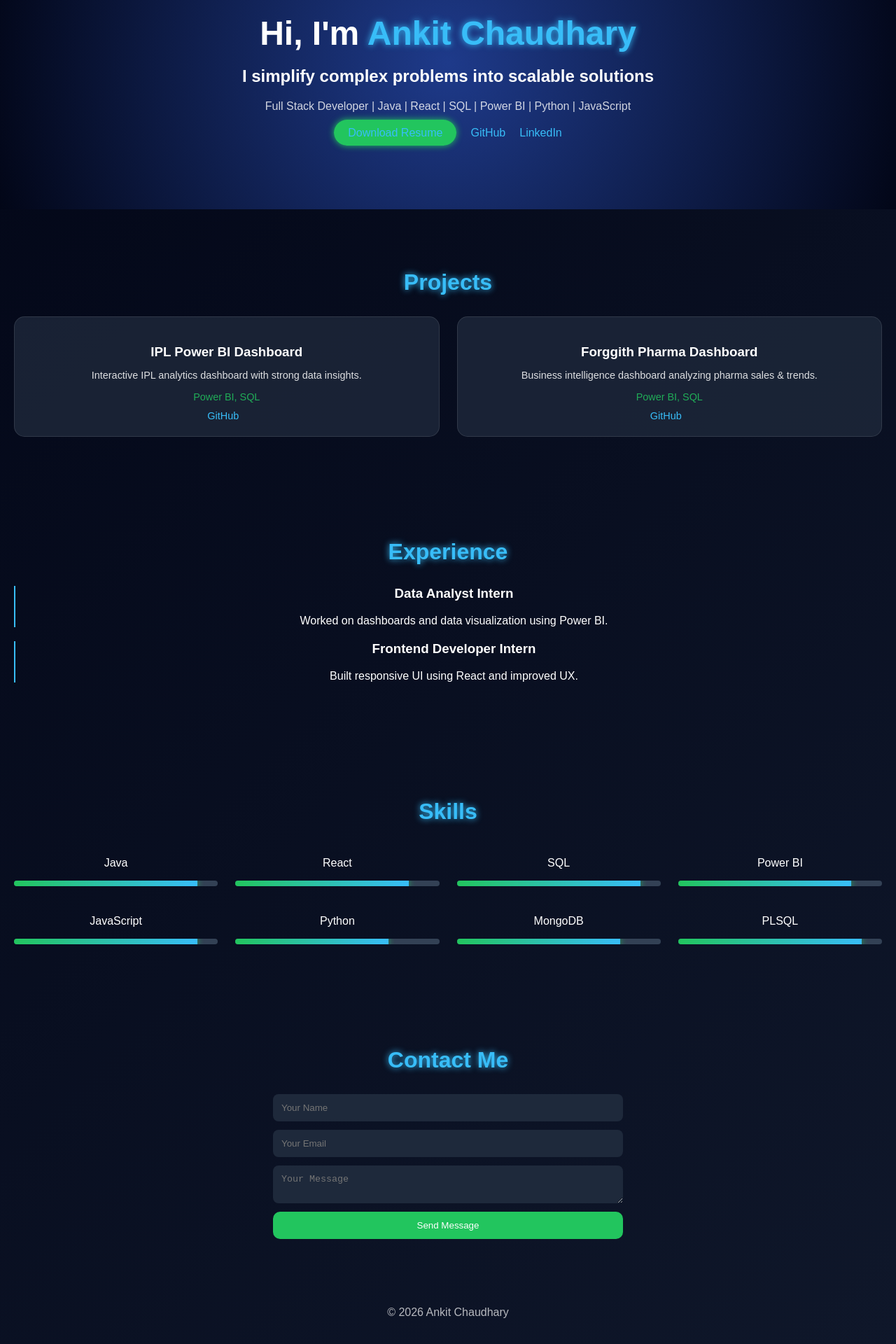
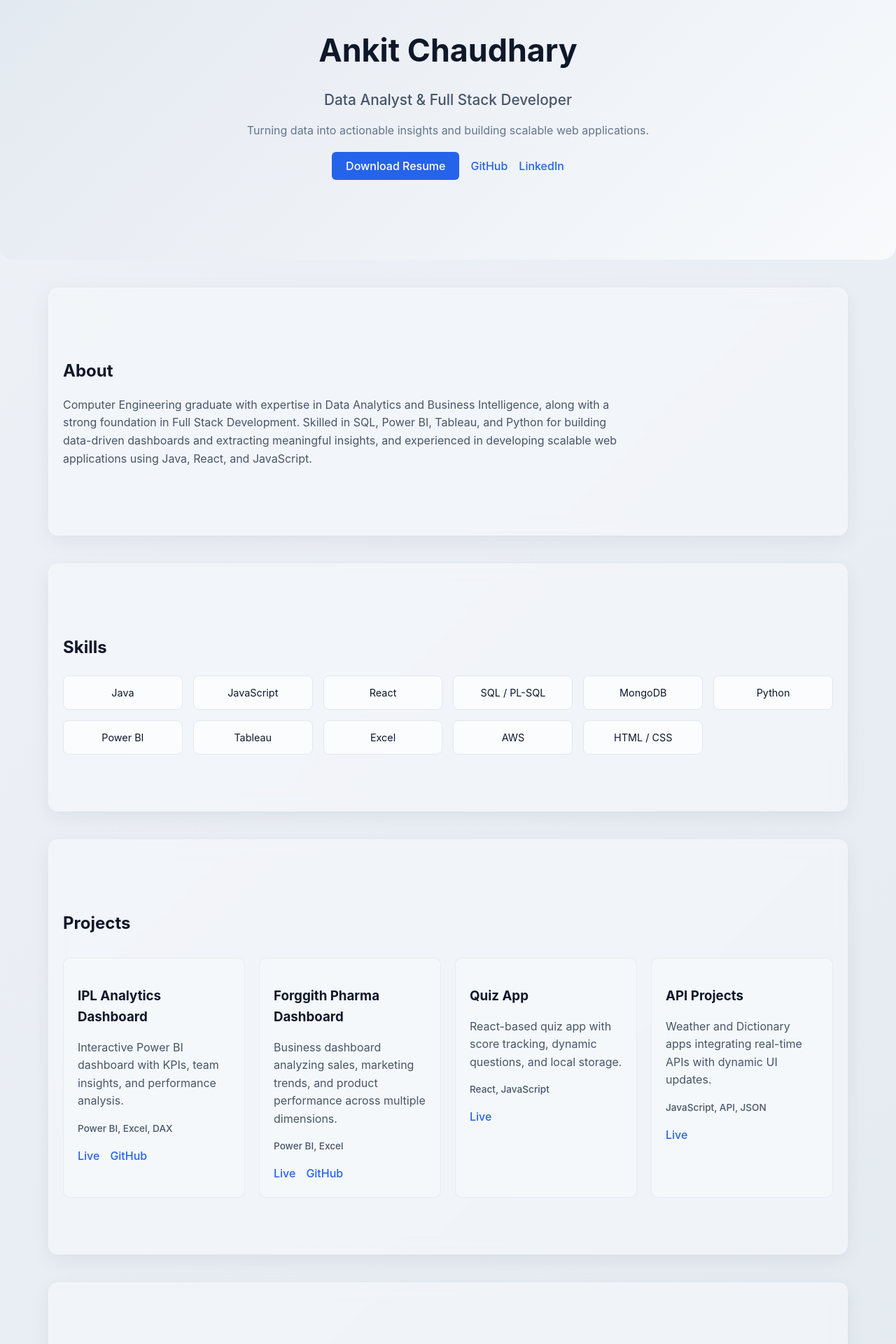
Before and after one commit to ankit14022003/portfolio, a React (Create React App) app: page / in a window 1280 px wide. Shown: the part 120-2040 px from the top of the page at 70% size. Built offline with nearby package versions, Linux system fonts and the light colour scheme.

Commit message:
updated UI and features

```diff
--- a/package.json
+++ b/package.json
@@ -10,6 +10,7 @@
     "@testing-library/user-event": "^13.5.0",
     "react": "^19.2.4",
     "react-dom": "^19.2.4",
+    "react-icons": "^5.6.0",
     "react-scripts": "5.0.1",
     "web-vitals": "^2.1.4"
   },
--- a/src/App.css
+++ b/src/App.css
@@ -1,195 +1,273 @@
 /* ===== GLOBAL ===== */
 body {
   margin: 0;
-  font-family: 'Poppins', Arial, sans-serif;
-  background: linear-gradient(135deg, #020617, #0f172a);
-  color: white;
-  scroll-behavior: smooth;
+  font-family: "Inter", Arial, sans-serif;
+  background: linear-gradient(135deg, #eef2f7, #e2e8f0);
+  color: #0f172a;
+  line-height: 1.6;
+}
+
+h1, h2, h3 {
+  margin-bottom: 10px;
+}
+
+/* ===== SECTION ===== */
+.section {
+  padding: 80px 20px;
+  max-width: 1100px;
+  margin: 40px auto;
+
+  background: rgba(248, 250, 252, 0.55);
+  backdrop-filter: blur(10px);
+
+  border-radius: 14px;
+  border: 1px solid rgba(255,255,255,0.3);
+
+  box-shadow: 0 8px 30px rgba(0,0,0,0.06);
 }
 
 /* ===== HERO ===== */
 .hero {
+  background: linear-gradient(135deg, #e2e8f0, #f8fafc);
+  padding: 120px 20px;
   text-align: center;
-  padding: 100px 20px;
-  background: radial-gradient(circle, #1e3a8a, #020617);
+  border-radius: 0 0 20px 20px;
+  margin: 0;
 }
 
-.hero h1 {
-  font-size: 3rem;
-  margin-bottom: 10px;
+.hero-content h1 {
+  font-size: 2.8rem;
+  font-weight: 700;
 }
 
-.hero span {
-  color: #38bdf8;
-  text-shadow: 0 0 10px #38bdf8;
+.hero-content h2 {
+  font-size: 1.3rem;
+  color: #475569;
+  font-weight: 500;
 }
 
-.hero p {
-  opacity: 0.8;
-  margin-bottom: 20px;
+.hero-subtext {
+  margin-top: 15px;
+  color: #64748b;
+  max-width: 600px;
+  margin-left: auto;
+  margin-right: auto;
 }
 
 /* ===== BUTTONS ===== */
+.buttons {
+  margin-top: 25px;
+}
+
 .buttons a {
-  margin: 10px;
+  margin: 8px;
   text-decoration: none;
-  color: #38bdf8;
+  font-weight: 500;
+  color: #2563eb;
+}
+
+.buttons a:hover {
+  text-decoration: underline;
+}
+
+.btn.primary {
+  background: #2563eb;
+  color: white !important;
+  padding: 10px 20px;
+  border-radius: 6px;
   transition: 0.3s;
 }
 
-.buttons a:hover {
-  text-shadow: 0 0 10px #38bdf8;
+.btn.primary:hover {
+  background: #1e40af;
 }
 
-.btn {
-  padding: 10px 20px;
-  background: #22c55e;
-  color: white;
-  border-radius: 25px;
-  transition: 0.3s;
-  box-shadow: 0 0 10px #22c55e;
+/* ===== ABOUT ===== */
+.about-text {
+  max-width: 800px;
+  color: #475569;
 }
 
-.btn:hover {
-  transform: scale(1.05);
-  box-shadow: 0 0 20px #22c55e;
+/* ===== SKILLS ===== */
+.skills-grid {
+  display: grid;
+  grid-template-columns: repeat(auto-fit, minmax(160px, 1fr));
+  gap: 15px;
+  margin-top: 20px;
 }
 
-/* ===== SECTIONS ===== */
-.section {
-  padding: 60px 20px;
+.skill {
+  background: rgba(255,255,255,0.7);
+  border: 1px solid #e2e8f0;
+  padding: 12px;
+  border-radius: 8px;
   text-align: center;
+  font-size: 0.9rem;
+  transition: 0.2s;
 }
 
-.section h2 {
-  font-size: 2rem;
-  margin-bottom: 30px;
-  color: #38bdf8;
-  text-shadow: 0 0 10px #38bdf8;
+.skill:hover {
+  background: #e0ecff;
+  transform: translateY(-3px);
 }
 
-/* ===== GRID ===== */
+/* ===== PROJECTS ===== */
 .grid {
   display: grid;
-  grid-template-columns: repeat(auto-fit, minmax(250px, 1fr));
-  gap: 25px;
+  grid-template-columns: repeat(auto-fit, minmax(260px, 1fr));
+  gap: 20px;
+  margin-top: 30px;
 }
 
-/* ===== CARD ===== */
 .card {
-  background: rgba(30, 41, 59, 0.8);
+  background: rgba(248, 250, 252, 0.6);
+  border: 1px solid rgba(0,0,0,0.05);
   padding: 20px;
-  border-radius: 15px;
-  transition: 0.3s;
-  border: 1px solid rgba(255,255,255,0.1);
+  border-radius: 10px;
+  transition: 0.25s ease;
 }
 
 .card:hover {
-  transform: translateY(-10px) scale(1.02);
-  box-shadow: 0 0 25px #38bdf8;
-}
-
-.card h3 {
-  margin-bottom: 10px;
+  transform: translateY(-5px);
+  box-shadow: 0 10px 25px rgba(0,0,0,0.08);
 }
 
 .card p {
-  font-size: 0.9rem;
-  opacity: 0.85;
+  color: #475569;
 }
 
 .tech {
-  color: #22c55e;
-  margin: 10px 0;
+  margin-top: 10px;
+  font-size: 0.85rem;
+  color: #2563eb;
+  font-weight: 500;
 }
 
-/* ===== CARD LINKS ===== */
-.card a {
-  margin-right: 10px;
-  color: #38bdf8;
-  text-decoration: none;
-  font-size: 0.9rem;
+/* ===== PROJECT LINKS ===== */
+.card-links {
+  margin-top: 15px;
 }
 
-.card a:hover {
-  text-shadow: 0 0 10px #38bdf8;
+.card-links a {
+  margin-right: 15px;
+  text-decoration: none;
+  color: #2563eb;
+  font-weight: 500;
 }
 
-/* ===== TIMELINE ===== */
-.timeline div {
-  margin-bottom: 20px;
-  padding-left: 15px;
-  border-left: 2px solid #38bdf8;
+.card-links a:hover {
+  text-decoration: underline;
 }
 
-/* ===== SKILL BAR ===== */
-.bar {
-  background: #334155;
-  height: 8px;
-  border-radius: 5px;
-  overflow: hidden;
+/* ===== EXPERIENCE ===== */
+.timeline {
+  margin-top: 20px;
 }
 
-.fill {
-  background: linear-gradient(90deg, #22c55e, #38bdf8);
-  height: 100%;
-  transition: width 1s ease-in-out;
-  box-shadow: 0 0 10px #22c55e;
+.timeline div {
+  margin-bottom: 25px;
+}
+
+.company {
+  color: #475569;
+  font-weight: 500;
+}
+
+.duration {
+  font-size: 0.85rem;
+  color: #94a3b8;
+}
+
+/* ===== CONTACT ===== */
+.contact-container {
+  display: flex;
+  justify-content: space-between;
+  gap: 40px;
+  flex-wrap: wrap;
+}
+
+.contact-info {
+  flex: 1;
+  min-width: 250px;
+}
+
+.contact-info p {
+  margin: 5px 0;
+  color: #475569;
+}
+
+.contact-links a {
+  margin-right: 15px;
+  text-decoration: none;
+  color: #2563eb;
+  font-weight: 500;
+}
+
+.contact-links a:hover {
+  text-decoration: underline;
 }
 
 /* ===== FORM ===== */
 form {
+  flex: 1;
+  min-width: 250px;
   display: flex;
   flex-direction: column;
   gap: 12px;
-  max-width: 500px;
-  margin: auto;
 }
 
-input,
-textarea {
-  padding: 12px;
-  border-radius: 8px;
-  border: none;
-  outline: none;
-  background: #1e293b;
-  color: white;
+input, textarea {
+  width: 100%;
+  padding: 10px;
+  border: 1px solid #d1d5db;
+  border-radius: 6px;
+  font-size: 0.9rem;
 }
 
-input:focus,
-textarea:focus {
-  box-shadow: 0 0 10px #38bdf8;
+textarea {
+  min-height: 100px;
+  resize: vertical;
+}
+
+input:focus, textarea:focus {
+  outline: none;
+  border-color: #2563eb;
 }
 
 button {
-  padding: 12px;
-  background: #22c55e;
+  width: fit-content;
+  padding: 10px 20px;
+  background: #2563eb;
+  color: white;
   border: none;
-  color: white;
-  border-radius: 10px;
-  transition: 0.3s;
+  border-radius: 6px;
   cursor: pointer;
 }
 
 button:hover {
-  box-shadow: 0 0 15px #22c55e;
-  transform: scale(1.05);
+  background: #1e40af;
 }
 
 /* ===== FOOTER ===== */
 .footer {
   text-align: center;
   padding: 20px;
-  opacity: 0.7;
+  font-size: 0.9rem;
+  color: #64748b;
 }
 
 /* ===== RESPONSIVE ===== */
 @media (max-width: 768px) {
-  .hero h1 {
+  .hero-content h1 {
     font-size: 2rem;
   }
 
-  .section h2 {
-    font-size: 1.6rem;
+  .section {
+    margin: 20px;
+    padding: 60px 20px;
+  }
+
+  .contact-container {
+    flex-direction: column;
   }
 }
--- a/src/App.js
+++ b/src/App.js
@@ -5,141 +5,213 @@ function App() {
   return (
     <div>
       <Hero />
+      <About />
+      <Skills />
       <Projects />
       <Experience />
-      <Skills />
       <Contact />
       <Footer />
     </div>
   );
 }
 
-// ================= HERO =================
+// ===== HERO =====
 const Hero = () => (
   <section className="hero">
-    <h1>
-      Hi, I'm <span>Ankit Chaudhary</span>
-    </h1>
+    <div className="hero-content">
+      <h1>Ankit Chaudhary</h1>
+      <h2>Data Analyst & Full Stack Developer</h2>
 
-    <h2>I simplify complex problems into scalable solutions</h2>
-
-    <p>
-      Full Stack Developer | Java | React | SQL | Power BI | Python | JavaScript
+      <p className="hero-subtext">
+        Turning data into actionable insights and building scalable web applications.
       </p>
 
       <div className="buttons">
         <a
-        href="https://drive.google.com/file/d/1ss-7E_f1CdSG7SWJd51AgHigz8a0MJD3/view?usp=drive_link" className="btn" target="_blank" rel="noreferrer">Download Resume</a>
+          href="https://drive.google.com/file/d/1ss-7E_f1CdSG7SWJd51AgHigz8a0MJD3/view"
+          className="btn primary"
+          target="_blank"
+          rel="noreferrer"
+        >
+          Download Resume
+        </a>
 
-      <a href="https://github.com/ankit14022003" target="_blank" rel="noreferrer">GitHub</a>
+        <a href="https://github.com/ankit14022003" target="_blank" rel="noreferrer">
+          GitHub
+        </a>
 
-      <a href="https://www.linkedin.com/in/ankit-chaudhary-bbbb06247" target="_blank" rel="noreferrer">LinkedIn</a>
+        <a href="https://www.linkedin.com/in/ankit-chaudhary-bbbb06247" target="_blank" rel="noreferrer">
+          LinkedIn
+        </a>
+      </div>
     </div>
   </section>
 );
 
-// ================= PROJECTS =================
+// ===== ABOUT =====
+const About = () => (
+  <section className="section">
+    <h2>About</h2>
+
+    <p className="about-text">
+      Computer Engineering graduate with expertise in Data Analytics and Business Intelligence,
+      along with a strong foundation in Full Stack Development. Skilled in SQL, Power BI, Tableau,
+      and Python for building data-driven dashboards and extracting meaningful insights, and
+      experienced in developing scalable web applications using Java, React, and JavaScript.
+    </p>
+  </section>
+);
+
+// ===== SKILLS =====
+const Skills = () => (
+  <section className="section">
+    <h2>Skills</h2>
+
+    <div className="skills-grid">
+      {[
+        "Java",
+        "JavaScript",
+        "React",
+        "SQL / PL-SQL",
+        "MongoDB",
+        "Python",
+        "Power BI",
+        "Tableau",
+        "Excel",
+        "AWS",
+        "HTML / CSS",
+      ].map((skill, i) => (
+        <div key={i} className="skill">
+          {skill}
+        </div>
+      ))}
+    </div>
+  </section>
+);
+
+// ===== PROJECTS =====
 const Projects = () => (
   <section className="section">
     <h2>Projects</h2>
 
     <div className="grid">
       <Card
-        title="IPL Power BI Dashboard"
-        desc="Interactive IPL analytics dashboard with strong data insights."
-        tech="Power BI, SQL"
-        github="https://ankit14022003.github.io/IPL-Analysis-Dashboard/"
+        title="IPL Analytics Dashboard"
+        desc="Interactive Power BI dashboard with KPIs, team insights, and performance analysis."
+        tech="Power BI, Excel, DAX"
+        live="https://ankit14022003.github.io/IPL-Analysis-Dashboard/"
+        github="https://github.com/ankit14022003/IPL-Analysis-Dashboard"
       />
 
       <Card
         title="Forggith Pharma Dashboard"
-        desc="Business intelligence dashboard analyzing pharma sales & trends."
-        tech="Power BI, SQL"
-        github="https://ankit14022003.github.io/Forggith-Pharmaceuticals-Dashboard/"
+        desc="Business dashboard analyzing sales, marketing trends, and product performance across multiple dimensions."
+        tech="Power BI, Excel"
+        live="https://ankit14022003.github.io/Forggith-Pharmaceuticals-Dashboard/"
+        github="https://github.com/ankit14022003/Forggith-Pharmaceuticals-Dashboard"
+      />
+
+      <Card
+        title="Quiz App"
+        desc="React-based quiz app with score tracking, dynamic questions, and local storage."
+        tech="React, JavaScript"
+        live="https://globalfluent-vidya-tech-quizap-mm.netlify.app/"
+      />
+
+      <Card
+        title="API Projects"
+        desc="Weather and Dictionary apps integrating real-time APIs with dynamic UI updates."
+        tech="JavaScript, API, JSON"
+        live="https://api-weather-app-mm.netlify.app/"
       />
     </div>
   </section>
 );
 
-const Card = ({ title, desc, tech, github }) => (
+const Card = ({ title, desc, tech, live, github }) => (
   <div className="card">
     <h3>{title}</h3>
     <p>{desc}</p>
+
     <p className="tech">{tech}</p>
 
-    <div>
-      <a href={github} target="_blank" rel="noreferrer">GitHub</a>
+    <div className="card-links">
+      {live && (
+        <a href={live} target="_blank" rel="noreferrer">
+          Live
+        </a>
+      )}
+      {github && (
+        <a href={github} target="_blank" rel="noreferrer">
+          GitHub
+        </a>
+      )}
     </div>
   </div>
 );
 
-// ================= EXPERIENCE =================
+// ===== EXPERIENCE =====
 const Experience = () => (
   <section className="section">
     <h2>Experience</h2>
 
     <div className="timeline">
       <div>
-        <h3>Data Analyst Intern</h3>
-        <p>Worked on dashboards and data visualization using Power BI.</p>
+        <h3>Web Developer Intern</h3>
+        <p className="company">Model Media Solutions</p>
+        <p className="duration">Dec 2023 – Feb 2024</p>
+        <p>
+          Built responsive web interfaces and integrated APIs to improve performance
+          and user experience.
+        </p>
       </div>
 
       <div>
         <h3>Frontend Developer Intern</h3>
-        <p>Built responsive UI using React and improved UX.</p>
+        <p className="company">CodSoft</p>
+        <p className="duration">Jan 2024 – Feb 2024</p>
+        <p>
+          Developed reusable UI components using React and enhanced application usability.
+        </p>
       </div>
     </div>
   </section>
 );
 
-// ================= SKILLS =================
-const Skills = () => (
-  <section className="section">
-    <h2>Skills</h2>
+// ===== CONTACT =====
+const Contact = () => (
+  <section className="section contact">
+    <h2>Contact</h2>
 
-    <div className="grid">
-      <Skill name="Java" level="90%" />
-      <Skill name="React" level="85%" />
-      <Skill name="SQL" level="90%" />
-      <Skill name="Power BI" level="85%" />
-      <Skill name="JavaScript" level="90%" />
-      <Skill name="Python" level="75%" />
-      <Skill name="MongoDB" level="80%" />
-      <Skill name="PLSQL" level="90%" />
+    <div className="contact-container">
+      <div className="contact-info">
+        <p><strong>Email:</strong> ankitchaudhary14022003@gmail.com</p>
+        <p><strong>Phone:</strong> +91 9860214278</p>
       </div>
-  </section>
-);
 
-const Skill = ({ name, level }) => (
-  <div>
-    <p>{name}</p>
-    <div className="bar">
-      <div className="fill" style={{ width: level }}></div>
+      <div className="contact-links">
+        <a href="https://github.com/ankit14022003" target="_blank" rel="noreferrer">
+          GitHub
+        </a>
+        <a href="https://www.linkedin.com/in/ankit-chaudhary-bbbb06247" target="_blank" rel="noreferrer">
+          LinkedIn
+        </a>
       </div>
     </div>
-);
-
-// ================= CONTACT =================
-const Contact = () => (
-  <section className="section">
-    <h2>Contact Me</h2>
 
     <form action="https://formspree.io/f/xaqlwkzr" method="POST">
       <input type="text" name="name" placeholder="Your Name" required />
-
       <input type="email" name="email" placeholder="Your Email" required />
-
       <textarea name="message" placeholder="Your Message" required></textarea>
-
       <button type="submit">Send Message</button>
     </form>
   </section>
 );
 
-// ================= FOOTER =================
+// ===== FOOTER =====
 const Footer = () => (
   <div className="footer">
-    <p>© 2026 Ankit Chaudhary</p>
+    © 2026 Ankit Chaudhary
   </div>
 );
 
```
Also changed, not shown: 1 other file (tests, documents, lock files or other folders). Lines whose indentation alone changed are shown as unchanged.
